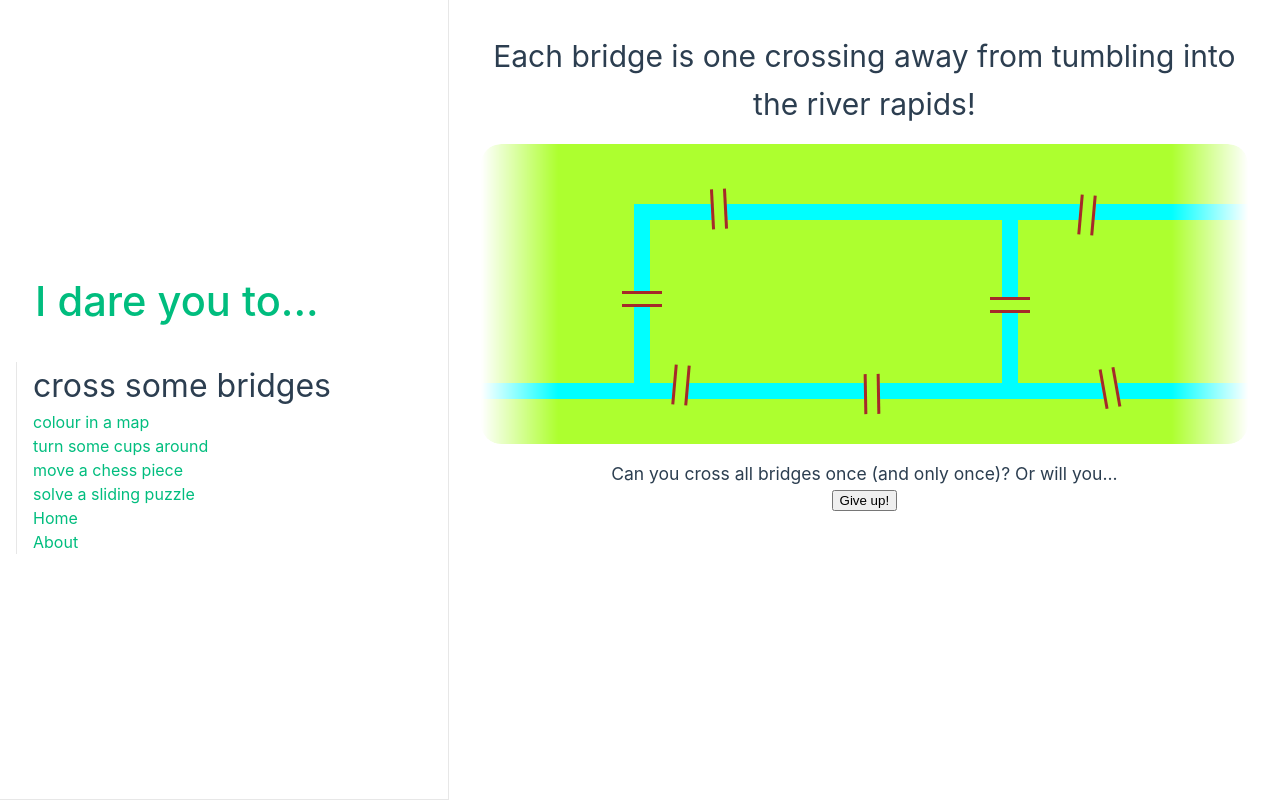
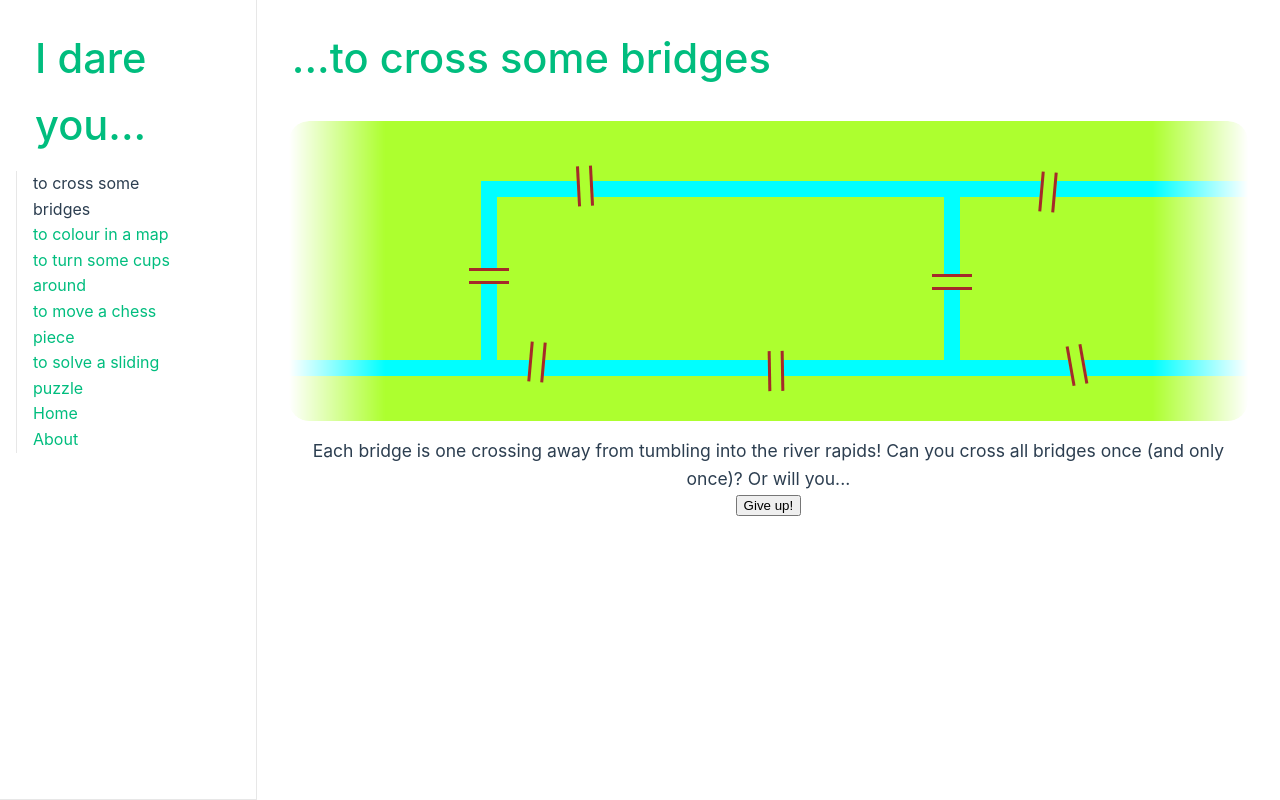
Before and after one commit to br-Chan/Impossible-Puzzles, a Vue app: page /konigsberg in a window 1280 px wide. Built offline with nearby package versions, Linux system fonts and the light colour scheme.

Commit message:
feat: make river and bridge separate components and attempt to fix some CSS.

```diff
--- a/src/App.vue
+++ b/src/App.vue
@@ -7,14 +7,14 @@ import { RouterLink, RouterView } from "vue-router";
         <!-- <img alt="Vue logo" class="logo" src="@/assets/logo.svg" width="125" height="125" /> -->
 
         <div class="wrapper">
-            <h1 class="green">I dare you to...</h1>
+            <h1 class="green">I dare you...</h1>
 
             <nav>
-                <RouterLink to="/konigsberg">cross some bridges</RouterLink>
-                <RouterLink to="/">colour in a map</RouterLink>
-                <RouterLink to="/">turn some cups around</RouterLink>
-                <RouterLink to="/">move a chess piece</RouterLink>
-                <RouterLink to="/">solve a sliding puzzle</RouterLink>
+                <RouterLink to="/konigsberg">to cross some bridges</RouterLink>
+                <RouterLink to="/">to colour in a map</RouterLink>
+                <RouterLink to="/">to turn some cups around</RouterLink>
+                <RouterLink to="/">to move a chess piece</RouterLink>
+                <RouterLink to="/">to solve a sliding puzzle</RouterLink>
                 <RouterLink to="/home">Home</RouterLink>
                 <RouterLink to="/about">About</RouterLink>
             </nav>
@@ -27,7 +27,7 @@ import { RouterLink, RouterView } from "vue-router";
 
 <style scoped>
 header {
-    line-height: 1.5;
+    /* line-height: 1.5; */
     max-height: 100vh;
     border-bottom: 1px solid var(--color-border);
 }
@@ -52,7 +52,7 @@ nav {
 
 nav a.router-link-exact-active {
     color: var(--color-text);
-    font-size: 2rem;
+    /* font-size: 2rem; */
 }
 
 nav a.router-link-exact-active:hover {
@@ -77,7 +77,7 @@ nav a {
     header {
         display: flex;
         flex: 1;
-        place-items: center;
+        place-items: start;
         padding: 2rem;
         padding-bottom: 0rem;
         border-right: 1px solid var(--color-border);
@@ -97,12 +97,10 @@ nav a {
         text-align: left;
         margin-left: -1rem;
         font-size: 1rem;
-
-        margin-top: 1rem;
     }
 
     .view {
-        flex: 2;
+        flex: 5;
         padding: 2rem;
         padding-bottom: 0rem;
     }
--- a/src/assets/main.css
+++ b/src/assets/main.css
@@ -1,7 +1,7 @@
 @import "./base.css";
 
 #app {
-    max-width: 1280px;
+    /* max-width: 1280px; */
     margin: 0 auto;
     padding: 2rem;
     font-weight: normal;
--- /dev/null
+++ b/src/components/konigsberg/KonigsbergBridge.vue
@@ -0,0 +1,16 @@
+<script setup lang="ts"></script>
+
+<template>
+    <div class="bridge"></div>
+</template>
+
+<style scoped>
+.bridge {
+    position: absolute;
+    width: 1rem;
+    height: 2.5rem;
+    background-color: greenyellow;
+    border-left: 3px solid brown;
+    border-right: 3px solid brown;
+}
+</style>
--- a/src/components/konigsberg/KonigsbergPhase1.vue
+++ b/src/components/konigsberg/KonigsbergPhase1.vue
@@ -1,4 +1,7 @@
 <script setup lang="ts">
+import KonigsbergBridge from "./KonigsbergBridge.vue";
+import KonigsbergRiver from "./KonigsbergRiver.vue";
+
 type KonigsbergPhase1Props = {
     handleGiveUp: () => void;
 };
@@ -8,25 +11,28 @@ const props = defineProps<KonigsbergPhase1Props>();
 
 <template>
     <div class="puzzle">
-        <h1>Each bridge is one crossing away from tumbling into the river rapids!</h1>
+        <h1 class="green">...to cross some bridges</h1>
 
         <div class="box">
-            <div class="river upper-river"></div>
-            <div class="river left-river"></div>
-            <div class="river right-river"></div>
-            <div class="river lower-river"></div>
+            <KonigsbergRiver class="upper-river" />
+            <KonigsbergRiver class="left-river" />
+            <KonigsbergRiver class="right-river" />
+            <KonigsbergRiver class="lower-river" />
 
-            <div class="bridge bridge-1"></div>
-            <div class="bridge bridge-2"></div>
-            <div class="bridge bridge-3"></div>
-            <div class="bridge bridge-4"></div>
-            <div class="bridge bridge-5"></div>
-            <div class="bridge bridge-6"></div>
-            <div class="bridge bridge-7"></div>
+            <KonigsbergBridge class="bridge-1" />
+            <KonigsbergBridge class="bridge-2" />
+            <KonigsbergBridge class="bridge-3" />
+            <KonigsbergBridge class="bridge-4" />
+            <KonigsbergBridge class="bridge-5" />
+            <KonigsbergBridge class="bridge-6" />
+            <KonigsbergBridge class="bridge-7" />
         </div>
 
         <div class="prompt">
-            <h3>Can you cross all bridges once (and only once)? Or will you...</h3>
+            <h3>
+                Each bridge is one crossing away from tumbling into the river rapids! Can you cross
+                all bridges once (and only once)? Or will you...
+            </h3>
             <button @click="handleGiveUp">Give up!</button>
         </div>
     </div>
@@ -34,11 +40,21 @@ const props = defineProps<KonigsbergPhase1Props>();
 
 <style scoped>
 .puzzle {
+    margin-inline: auto;
     display: flex;
     flex-direction: column;
     align-items: center;
     text-align: center;
     gap: 1rem;
+}
+
+h1 {
+    width: 100%;
+    font-weight: 500;
+    font-size: 2.6rem;
+    position: relative;
+    text-align: left;
+    top: -10px;
 }
 
 .box {
@@ -63,12 +79,7 @@ const props = defineProps<KonigsbergPhase1Props>();
     mask: var(--mask);
 }
 
-.river {
-    background: cyan;
-}
-
 .upper-river {
-    position: absolute;
     top: 20%;
     left: 20%;
 
@@ -77,7 +88,6 @@ const props = defineProps<KonigsbergPhase1Props>();
 }
 
 .lower-river {
-    position: absolute;
     bottom: 15%;
 
     width: 100%;
@@ -85,7 +95,6 @@ const props = defineProps<KonigsbergPhase1Props>();
 }
 
 .left-river {
-    position: absolute;
     bottom: 15%;
     left: 20%;
 
@@ -94,7 +103,6 @@ const props = defineProps<KonigsbergPhase1Props>();
 }
 
 .right-river {
-    position: absolute;
     bottom: 15%;
     right: 30%;
 
@@ -102,58 +110,43 @@ const props = defineProps<KonigsbergPhase1Props>();
     height: 65%;
 }
 
-.bridge {
-    width: 1rem;
-    height: 2.5rem;
-    background-color: greenyellow;
-    border-left: 3px solid brown;
-    border-right: 3px solid brown;
-}
-
 .bridge-1 {
-    position: absolute;
     top: 15%;
     left: 30%;
     transform: rotate(-3deg);
 }
 
 .bridge-2 {
-    position: absolute;
     top: 17%;
     right: 20%;
     transform: rotate(5deg);
 }
 
 .bridge-3 {
-    position: absolute;
     top: 45%;
     left: 20%;
     transform: rotate(90deg);
 }
 
 .bridge-4 {
-    position: absolute;
     top: 47%;
     right: 30%;
     transform: rotate(90deg);
 }
 
 .bridge-5 {
-    position: absolute;
     bottom: 10%;
     left: 50%;
     transform: rotate(-1deg);
 }
 
 .bridge-6 {
-    position: absolute;
     bottom: 13%;
     left: 25%;
     transform: rotate(5deg);
 }
 
 .bridge-7 {
-    position: absolute;
     bottom: 12%;
     right: 17%;
     transform: rotate(-10deg);
--- /dev/null
+++ b/src/components/konigsberg/KonigsbergRiver.vue
@@ -0,0 +1,12 @@
+<script setup lang="ts"></script>
+
+<template>
+    <div class="river"></div>
+</template>
+
+<style scoped>
+.river {
+    position: absolute;
+    background: cyan;
+}
+</style>
```
